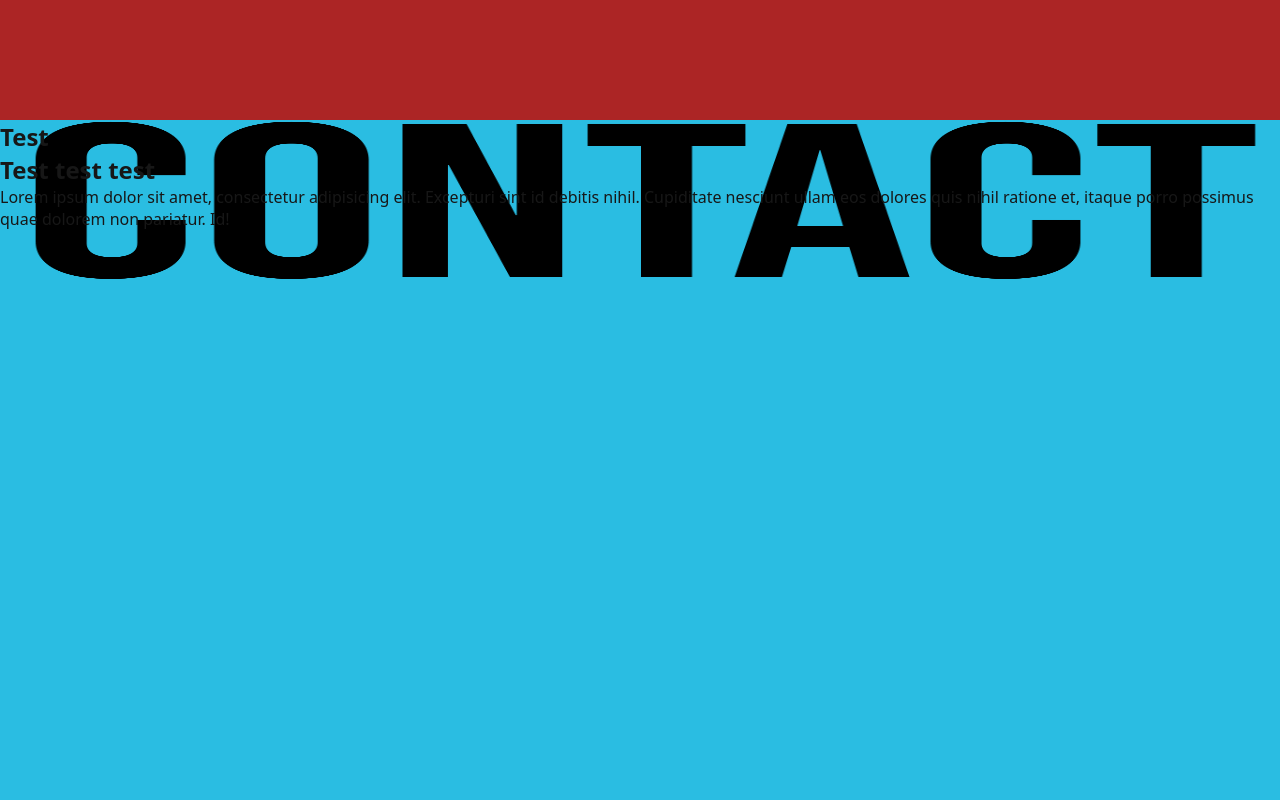
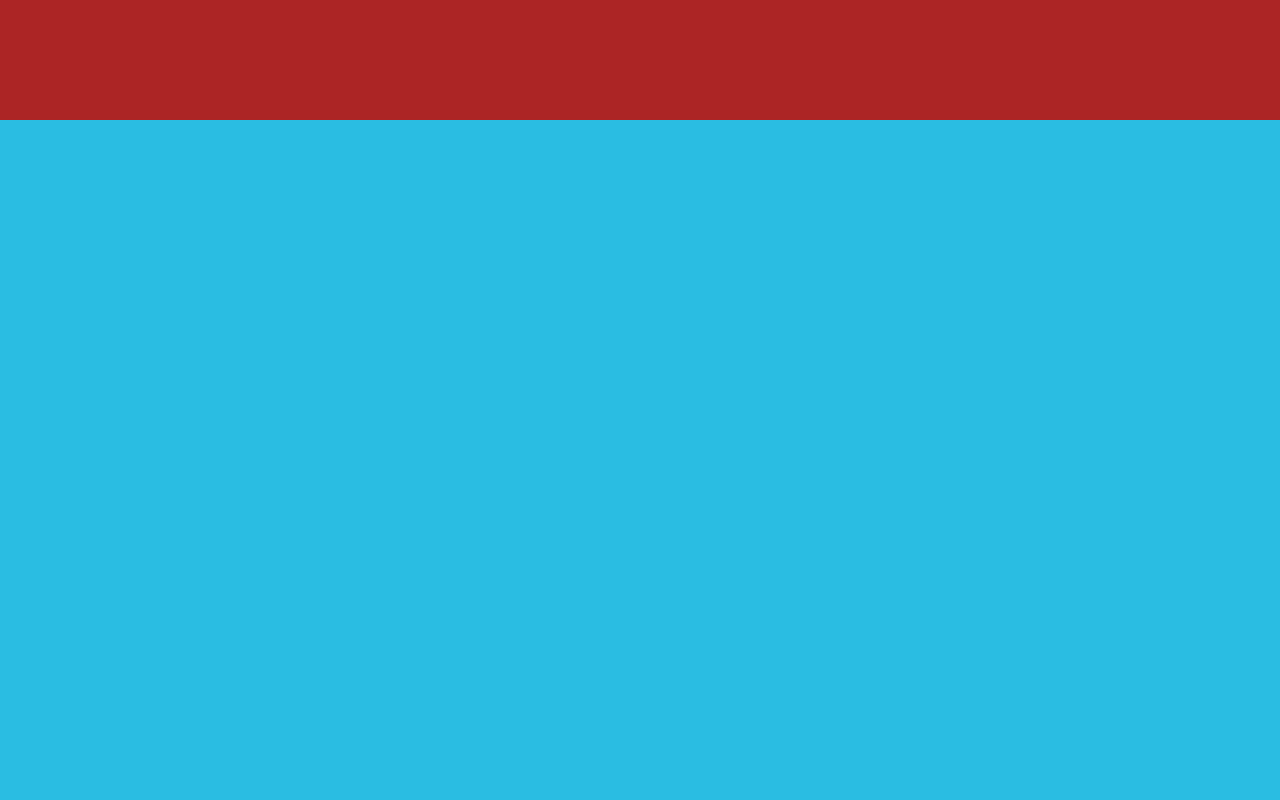
Before and after one commit to ngoosen/portfolio, a Next.js app: page / in a window 1280 px wide. Shown: the part 2280-3080 px from the top of the page. Built offline with nearby package versions, Linux system fonts and the light colour scheme.

Commit message:
feat: add form frame slide in view

```diff
--- a/app/components/ContactForm.tsx
+++ b/app/components/ContactForm.tsx
@@ -2,10 +2,11 @@ import styles from "../style/ContactForm.module.scss";
 
 export default function ContactForm() {
   return (
-    <form className={styles.main}>
-      <h1>Test</h1>
-      <h2>Test test test</h2>
-      <p>Lorem ipsum dolor sit amet, consectetur adipisicing elit. Excepturi sint id debitis nihil. Cupiditate nesciunt ullam eos dolores quis nihil ratione et, itaque porro possimus quae dolorem non pariatur. Id!</p>
-    </form>
+    <div className={styles.container}>
+      <div className={styles.main}>
+        <form className={styles.form}>
+        </form>
+      </div>
+    </div>
   );
 }
--- a/app/components/ContactScreen.tsx
+++ b/app/components/ContactScreen.tsx
@@ -1,13 +1,16 @@
 import styles from "../style/ContactScreen.module.scss";
+
 import ContactForm from "./ContactForm";
 
 export default function ContactScreen() {
   return (
     <article className={styles.main}>
-      <section>
+      <section className={styles.title}>
       </section>
 
-      <ContactForm />
+      <section className={styles.contact_form_frame}>
+        <ContactForm />
+      </section>
     </article>
   );
 }
--- a/app/style/ContactForm.module.scss
+++ b/app/style/ContactForm.module.scss
@@ -1,7 +1,34 @@
-.main {
+.container {
   position: absolute;
   top: 0;
 
   width: 100%;
   height: 100%;
 }
+
+.main {
+  position: sticky;
+  top: 5lvh !important;
+
+  width: 0;
+  height: 90lvh;
+
+  margin: 0 5lvw;
+
+  background-color: #ffffff;
+
+  overflow: hidden;
+
+  animation: fold linear forwards;
+  animation-timeline: view();
+  animation-range: 120lvh 200lvh;
+}
+
+@keyframes fold {
+  0% {
+    width: 0;
+  }
+  100% {
+    width: 40lvw;
+  }
+}
--- a/app/style/ContactScreen.module.scss
+++ b/app/style/ContactScreen.module.scss
@@ -1,15 +1,19 @@
-$minHeight: 20lvh;
+$minHeight: 0;
 
 .main {
   position: sticky;
   top: 0;
 
   width: 100lvw;
-  height: 100lvh;
+  height: 200lvh;
 
   background-color: #2abde2;
 
-  section {
+  .title {
+    position: sticky;
+    top: 0;
+
+    width: 100lvw;
     height: $minHeight;
 
     background-color: inherit;
@@ -19,12 +23,41 @@ $minHeight: 20lvh;
 
     animation: scroll linear forwards;
     animation-timeline: view();
-    animation-range: $minHeight 100lvh;
+    animation-range: $minHeight 200lvh;
+  }
+
+  .contact_form_frame {
+    position: absolute;
+    top: 0;
+    right: 0;
+
+    width: 0;
+    height: 200lvh;
+
+    background-color: #3eeed6;
+
+    animation: slide_in linear forwards;
+    animation-timeline: view();
+    animation-range: $minHeight 200lvh;
   }
 }
 
 @keyframes scroll {
-  to {
+  50% {
+    width: 100lvw;
+    height: 100lvh;
+  }
+  100% {
+    width: 50lvw;
     height: 100lvh;
   }
 }
+
+@keyframes slide_in {
+  50% {
+    width: 0;
+  }
+  100% {
+    width: 50lvw;
+  }
+}
```
